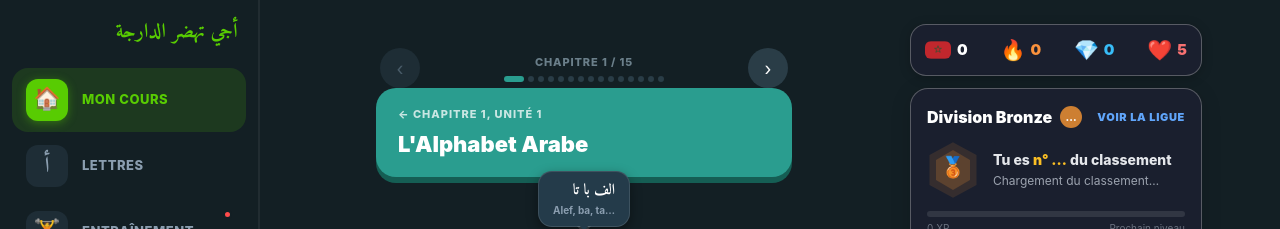
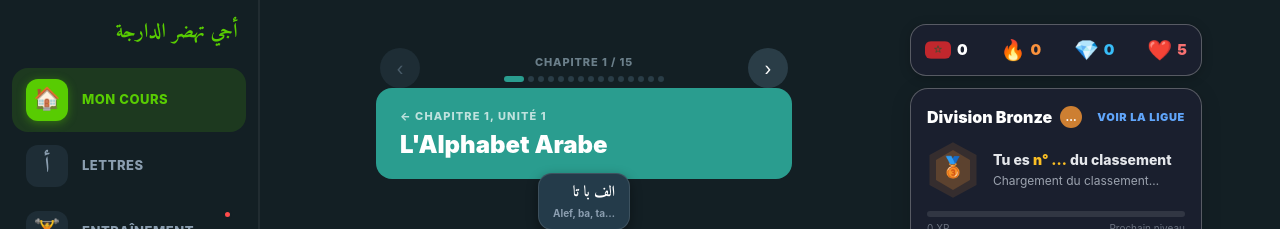
Before and after one commit to Nlazaar/AjiTahdarDarija, a Next.js app in the folder web/: page /progress in a window 1280 px wide. Shown: the top 229 px of the page. Built offline with nearby package versions, Linux system fonts and the light colour scheme; no server answers.

Commit message:
fix: ChapterHeader flat design sans ombre ni effet 3D

```diff
--- a/web/app/progress/page.tsx
+++ b/web/app/progress/page.tsx
@@ -149,8 +149,8 @@ function LevelBanner({ level }: { level: number }) {
   );
 }
 
-function ChapterHeader({ mod, colorA, shadow, chapterNum, unitNum, onClick }: {
-  mod: ModuleData; colorA: string; shadow: string;
+function ChapterHeader({ mod, colorA, chapterNum, unitNum, onClick }: {
+  mod: ModuleData; colorA: string;
   chapterNum: number; unitNum: number; onClick: () => void;
 }) {
   return (
@@ -158,22 +158,21 @@ function ChapterHeader({ mod, colorA, shadow, chapterNum, unitNum, onClick }: {
       onClick={onClick}
       style={{
         margin: '0 12px',
-        borderRadius: 20,
+        borderRadius: 16,
         background: colorA,
-        boxShadow: `0 6px 0 ${shadow}`,
-        padding: '18px 22px 20px',
+        padding: '20px 24px',
         cursor: 'pointer',
       }}
     >
       <div style={{
         fontSize: 11, fontWeight: 800,
-        color: 'rgba(255,255,255,0.75)',
-        letterSpacing: '0.09em', textTransform: 'uppercase',
-        marginBottom: 8,
+        color: 'rgba(255,255,255,0.7)',
+        letterSpacing: '0.1em', textTransform: 'uppercase',
+        marginBottom: 6,
       }}>
         ← Chapitre {chapterNum}, Unité {unitNum}
       </div>
-      <div style={{ fontSize: 22, fontWeight: 900, color: 'white', lineHeight: 1.2 }}>
+      <div style={{ fontSize: 24, fontWeight: 900, color: 'white', lineHeight: 1.2 }}>
         {mod.title}
       </div>
     </div>
@@ -457,7 +456,6 @@ export default function ProgressPage() {
         <ChapterHeader
           mod={mod}
           colorA={unlocked ? colorA : '#374151'}
-          shadow={unlocked ? shadow : '#111827'}
           chapterNum={activeModuleIdx + 1}
           unitNum={unitNum}
           onClick={() => {
```
